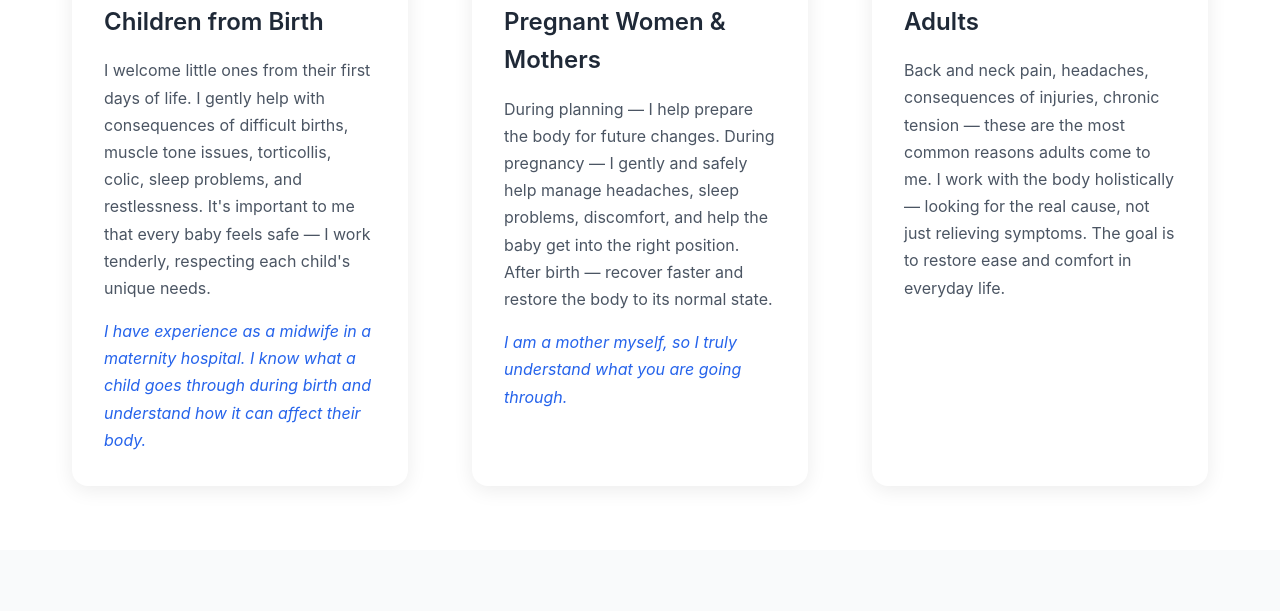
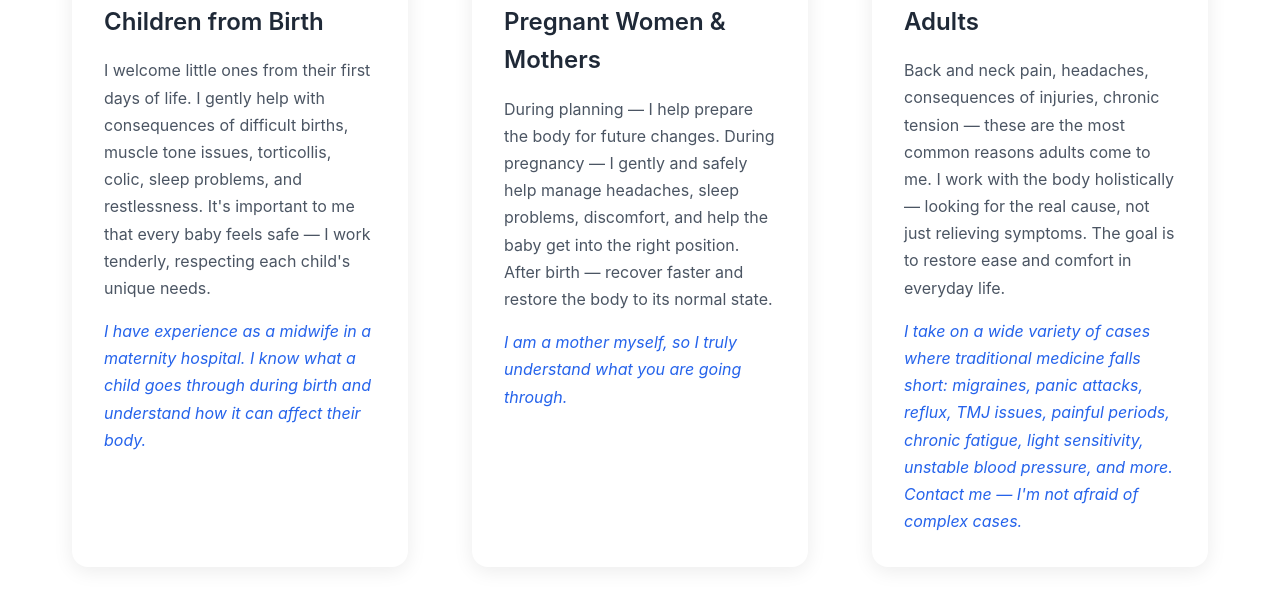
Before and after one commit to MaksimBykau/osteojump-website, a plain HTML site: page about/index.html in a window 1280 px wide. Shown: the part 1528-2139 px from the top of the page. Drawn offline with Linux system fonts and the light colour scheme.

Commit message:
Add adults_experience element to about page HTML
Added missing paragraph for adults experience text
to match children and mothers cards structure.

Co-Authored-By: Claude Opus 4.5 <noreply@anthropic.com>

```diff
--- a/about/index.html
+++ b/about/index.html
@@ -180,6 +180,7 @@
                         <div class="specialization-content">
                             <h3 class="specialization-title" data-i18n="about_page.adults_title">Взрослые</h3>
                             <p class="specialization-text" data-i18n="about_page.adults_text">Боли в спине и шее, головные боли, последствия травм, хроническое напряжение — частые причины обращения. Работаю с телом целостно, ищу первопричину, а не только снимаю симптомы.</p>
+                            <p class="specialization-text specialization-text-accent" data-i18n="about_page.adults_experience">Берусь за самые разные случаи, где традиционная медицина не справляется: мигрени, панические атаки, рефлюкс, проблемы с ВНЧС, болезненные менструации, хроническая усталость, светобоязнь, нестабильное давление и другие. Свяжитесь со мной — не боюсь сложных случаев.</p>
                         </div>
                     </div>
                 </div>
```
